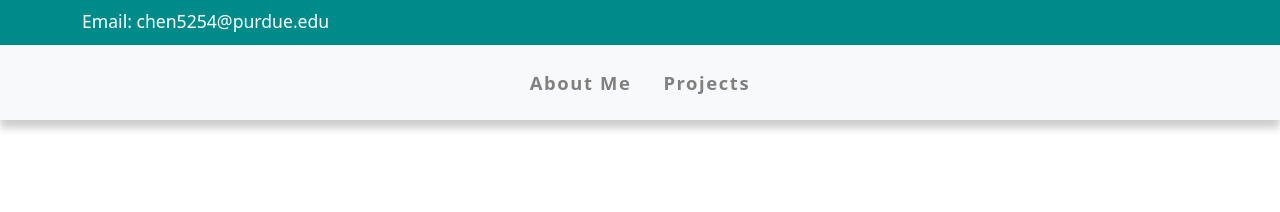
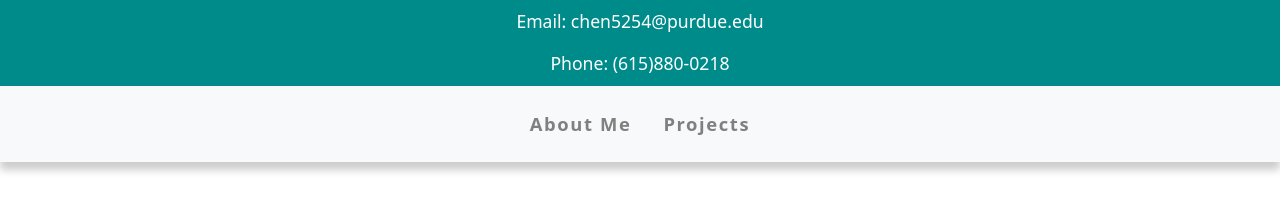
Before and after one commit to BenChennisson/BenChennisson.github.io, a plain HTML site: page index.html in a window 1280 px wide. Drawn offline with nearby package versions, Linux system fonts and the light colour scheme.

Commit message:
Navbar 3

```diff
--- a/index.html
+++ b/index.html
@@ -12,7 +12,7 @@
         <script src = "https://cdn.jsdelivr.net/npm/bootstrap@5.3.7/dist/js/bootstrap.bundle.min.js" integrity = "sha384-ndDqU0Gzau9qJ1lfW4pNLlhNTkCfHzAVBReH9diLvGRem5+R9g2FzA8ZGN954O5Q" crossorigin = "anonymous"></script>
         <div class = "top-bar">
             <div class = "container">
-                <div class = "col-12">
+                <div class = "col-12 text-center">
                     <p><a href = "chen5254@purdue.edu">Email: chen5254@purdue.edu</a></p>
                     <p><a href = "tel:+16158800218">Phone: (615)880-0218</a></p>
                 </div>
--- a/style.css
+++ b/style.css
@@ -6,7 +6,7 @@ body {
 
 .top-bar {
     background-color: darkcyan;
-    height: 2.8rem;
+    height: 5.4rem;
     padding: 0.5rem 0;
 }
 
```
Also changed, not shown: projects.html (+1 -1 lines).
